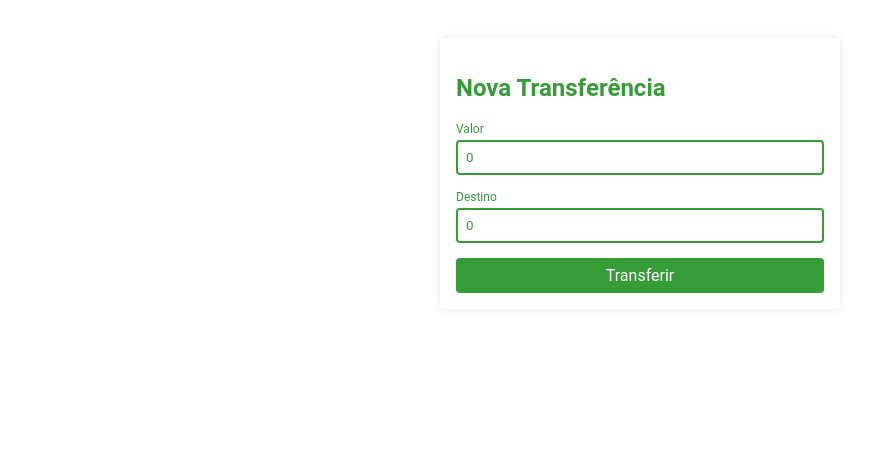
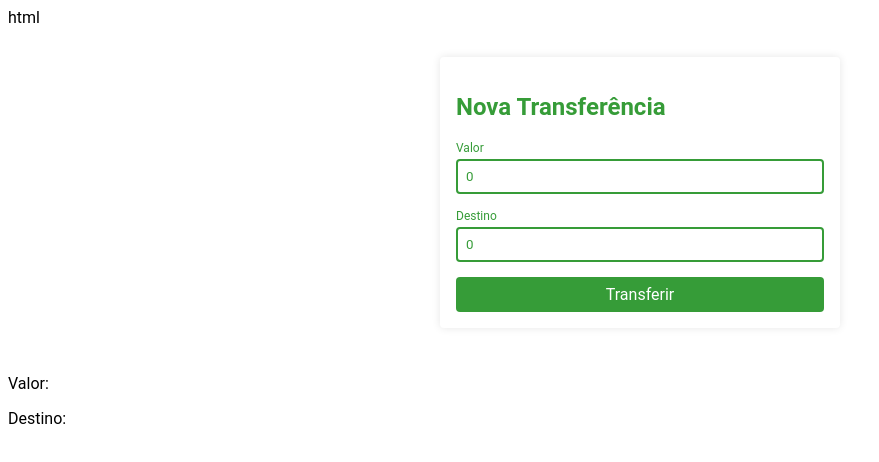
Before and after one commit to josimarminetefera/bytebank, an Angular app: page / in a window 1280 px wide. Shown: the top 462 px of the page, without its empty margins (0-879 px from the left). Built offline with nearby package versions, Linux system fonts and the light colour scheme.

Commit message:
Adicionado maneira de mostrar os valores na pagina

```diff
--- a/src/app/app.component.html
+++ b/src/app/app.component.html
@@ -1 +1,5 @@
-<app-nova-transferencia (aoTranferir)="transferirAppComponent($event)"></app-nova-transferencia>
+html
+<app-nova-transferencia (aoTransferir)="transferirAppComponent($event)" (valoresComErro)="exibirModalErro($event)">
+</app-nova-transferencia>
+<p>Valor: {{transferencia?.valor}}</p>
+<p>Destino: {{transferencia?.destino}}</p>
--- a/src/app/app.component.ts
+++ b/src/app/app.component.ts
@@ -8,7 +8,14 @@ import { Component } from '@angular/core';
 export class AppComponent {
   title = 'bytebank';
 
-  transferirAppComponent($event){
+  transferencia: any;
+
+  transferirAppComponent($event) {
     console.log($event);
+    this.transferencia = $event;
+  }
+
+  exibirModalErro(mensagem) {
+    // implementação da lógica para exibir o modal
   }
 }
--- a/src/app/nova-transferencia/nova-transferencia.component.ts
+++ b/src/app/nova-transferencia/nova-transferencia.component.ts
@@ -8,6 +8,8 @@ import { Component, EventEmitter, Output } from '@angular/core';
 export class NovaTransferenciaComponent {
   @Output() aoTranferir = new EventEmitter<any>();
 
+  @Output() valoresComErro = new EventEmitter<string>();
+
   valor: number = 0;
   destino: number = 0;
 
@@ -15,10 +17,26 @@ export class NovaTransferenciaComponent {
     console.log('NovaTransferenciaComponent');
     console.log(this.valor);
     console.log(this.destino);
-    const valorEmitir = {
-      valor: this.valor,
-      destino: this.destino,
-    };
-    this.aoTranferir.emit(valorEmitir);
+    if (this.ehValido()) {
+      const valorEmitir = {
+        valor: this.valor,
+        destino: this.destino,
+      };
+      this.aoTranferir.emit(valorEmitir);
+      this.limparCampos();
+    }
+  }
+
+  private ehValido() {
+    const valido = this.valor > 0;
+    if (!valido) {
+      this.valoresComErro.emit('Informe um valor válido');
+    }
+    return valido;
+  }
+
+  limparCampos() {
+    this.valor = 0;
+    this.destino = 0;
   }
 }
```
